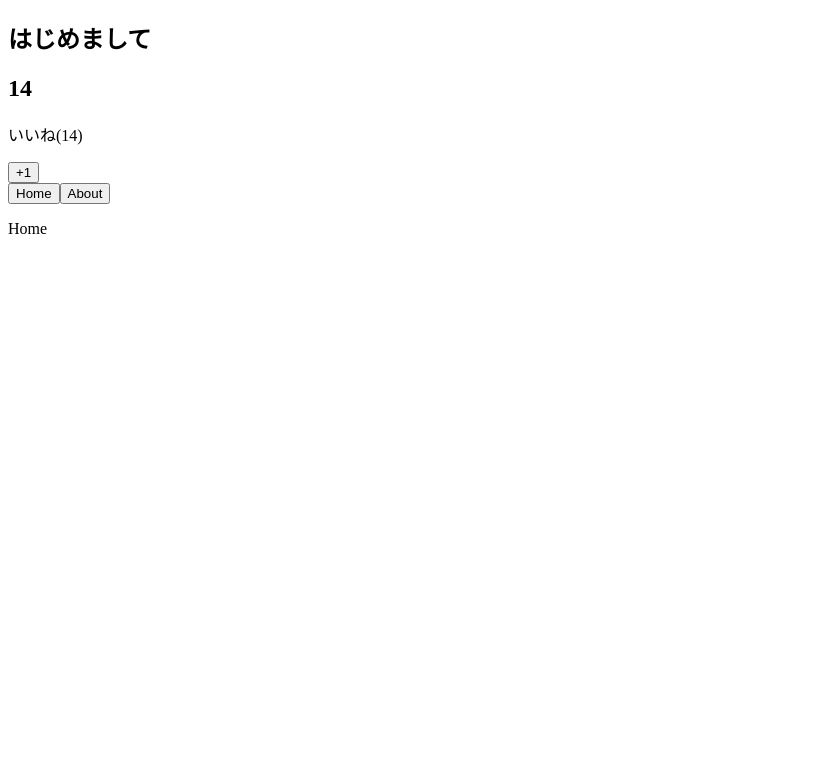
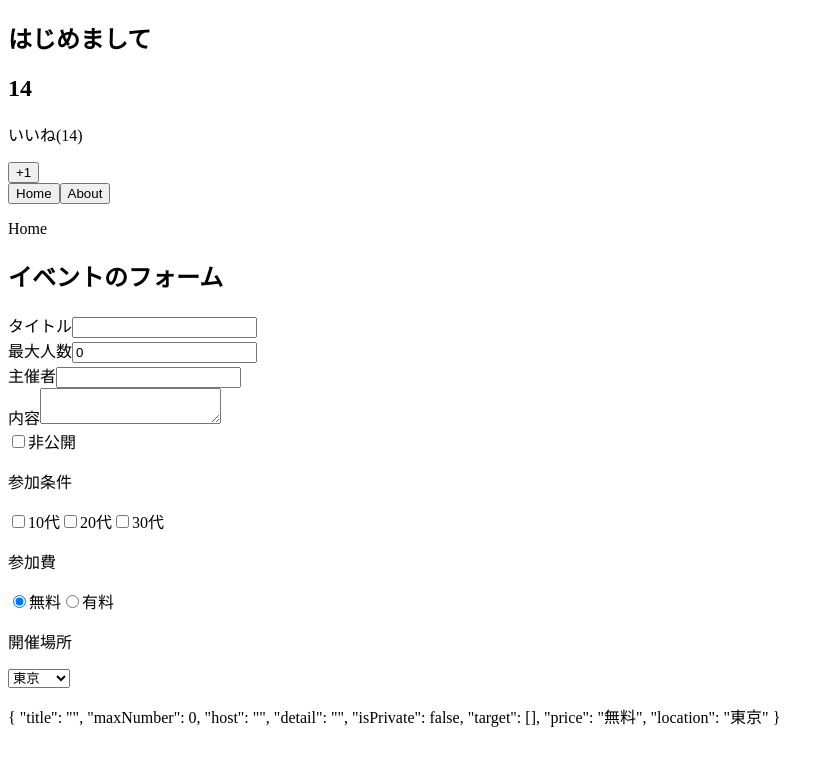
Before and after one commit to tyamap/study, a Vue app in the folder vuejs/vueCLI/practice/: page / in a window 1280 px wide. Shown: the top 766 px of the page, without its empty margins (0-834 px from the left). Built offline with nearby package versions, Linux system fonts and the light colour scheme.

Commit message:
v-modelとform

```diff
--- a/vuejs/vueCLI/practice/src/App.vue
+++ b/vuejs/vueCLI/practice/src/App.vue
@@ -10,6 +10,37 @@
     <keep-alive><!-- 動的コンポーネント切り替え時にdestroy()を発火させない -->
       <component :is="currentComponent"></component>
     </keep-alive>
+    <div>
+      <h2>イベントのフォーム</h2>
+      <label for="title">タイトル</label>
+      <input id="title" type="text" v-model.lazy="eventData.title">
+      <br>
+      <label for="maxNumber">最大人数</label>
+      <input id="maxNumber" type="number" v-model.number="eventData.maxNumber">
+      <br>
+      <label for="host">主催者</label>
+      <input id="host" type="text" v-model.trim="eventData.host">
+      <br>
+      <label for="detail">内容</label>
+      <textarea id="detail" type="text" v-model.trim="eventData.detail"></textarea>
+      <br>
+      <input id="isPrivate" type="checkbox" v-model="eventData.isPrivate">
+      <label for="isPrivate">非公開</label>
+      <p>参加条件</p>
+      <input type="checkbox" id="10" value="10代" v-model="eventData.target"><label for="10">10代</label>
+      <input type="checkbox" id="20" value="20代" v-model="eventData.target"><label for="20">20代</label>
+      <input type="checkbox" id="30" value="30代" v-model="eventData.target"><label for="30">30代</label>
+      <p>参加費</p>
+      <input type="radio" id="free" value="無料" v-model="eventData.price">
+      <label for="free">無料</label>
+      <input type="radio" id="paid" value="有料" v-model="eventData.price">
+      <label for="paid">有料</label>
+      <p>開催場所</p>
+      <select v-model="eventData.location">
+        <option v-for="location in locations" :key="location">{{ location }}</option>
+      </select>
+      <p>{{ eventData }}</p>
+    </div>
   </div>
 </template>
 
@@ -22,7 +53,18 @@ export default{
   data: function () {
     return {
       number: 14,
-      currentComponent: "Home"
+      currentComponent: "Home",
+      locations: ["東京", "大阪", "名古屋"],
+      eventData: {
+        title: "",
+        maxNumber: 0,
+        host: "",
+        detail: "",
+        isPrivate: false,
+        target: [],
+        price: "無料",
+        location: "東京"
+      }
     }
   },
   // コンポーネントのローカル登録
```
